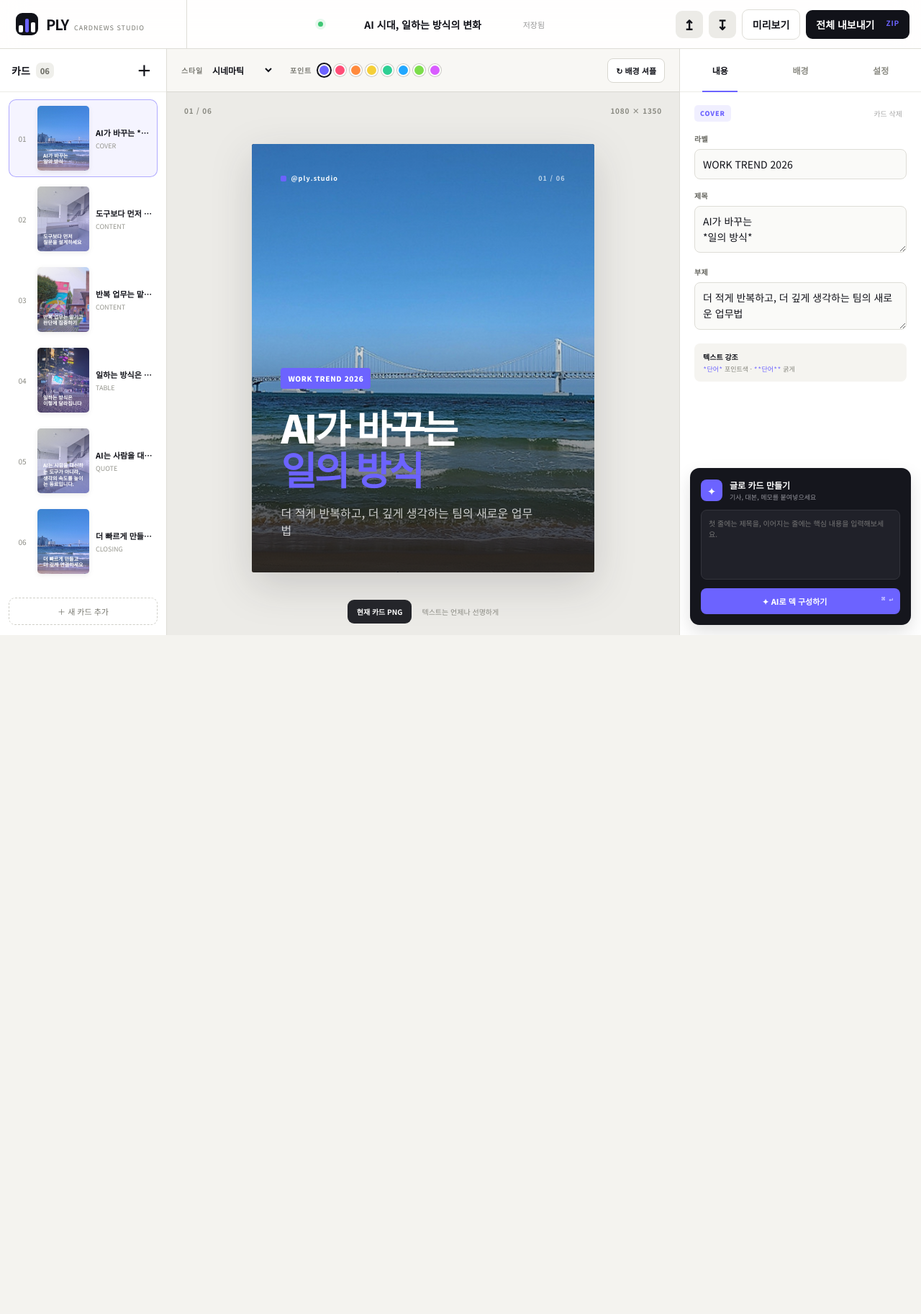
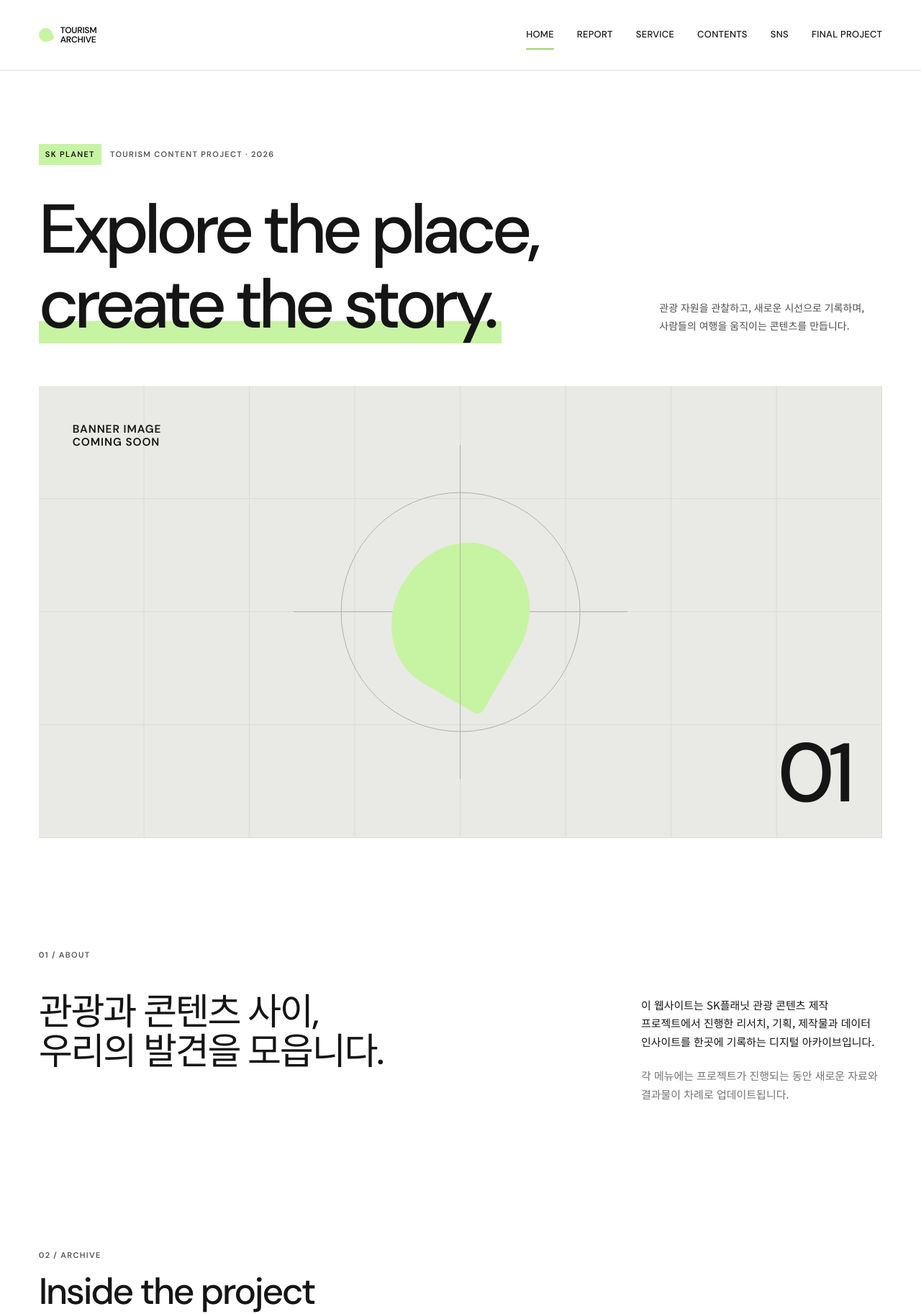
Before and after one commit to cloudbbh-hub/chaewoon, a website: page index.html in a window 1280 px wide. Shown: the top 1825 px of the page at 72% size. Before the commit the page ends 882 px from the top, so only its background shows below. Drawn offline with nearby package versions, Linux system fonts and the light colour scheme; a web font is replaced by a local one.

```diff
--- a/index.html
+++ b/index.html
@@ -3,89 +3,83 @@
 <head>
   <meta charset="UTF-8">
   <meta name="viewport" content="width=device-width, initial-scale=1.0">
-  <meta name="description" content="글 한 편을 선명한 카드뉴스로 바꾸는 AI 카드뉴스 에디터, PLY">
-  <meta name="theme-color" content="#101117">
-  <meta property="og:type" content="website">
-  <meta property="og:title" content="PLY — AI 카드뉴스 스튜디오">
-  <meta property="og:description" content="글 한 편을 선명한 카드뉴스로 바꾸고, 바로 편집하고 내보내세요.">
-  <meta property="og:image" content="/assets/images/og.png">
-  <meta name="twitter:card" content="summary_large_image">
-  <meta name="twitter:title" content="PLY — AI 카드뉴스 스튜디오">
-  <meta name="twitter:description" content="글 한 편을 선명한 카드뉴스로 바꾸고, 바로 편집하고 내보내세요.">
-  <meta name="twitter:image" content="/assets/images/og.png">
-  <title>PLY — AI 카드뉴스 스튜디오</title>
+  <meta name="description" content="SK플래닛 관광 콘텐츠 제작 과정과 결과물을 기록하는 디지털 아카이브">
+  <title>Tourism Content Archive</title>
   <link rel="preconnect" href="https://fonts.googleapis.com">
   <link rel="preconnect" href="https://fonts.gstatic.com" crossorigin>
-  <link href="https://fonts.googleapis.com/css2?family=Black+Han+Sans&family=Gaegu:wght@400;700&family=Noto+Sans+KR:wght@400;500;600;700;800;900&display=swap" rel="stylesheet">
-  <link rel="stylesheet" href="css/cardnews.css">
-  <link rel="stylesheet" href="css/cardnews-polish.css">
-  <script src="https://cdnjs.cloudflare.com/ajax/libs/html2canvas/1.4.1/html2canvas.min.js" defer></script>
-  <script src="https://cdnjs.cloudflare.com/ajax/libs/jszip/3.10.1/jszip.min.js" defer></script>
-  <script src="js/cardnews.js" defer></script>
+  <link href="https://fonts.googleapis.com/css2?family=DM+Sans:wght@400;500;600&family=Noto+Sans+KR:wght@400;500;600;700&display=swap" rel="stylesheet">
+  <link rel="stylesheet" href="css/style.css">
+  <script src="js/main.js" defer></script>
 </head>
-<body>
-  <a class="skip-link" href="#workspace">편집기로 바로가기</a>
-  <header class="topbar">
-    <a class="brand" href="index.html" aria-label="PLY 홈">
-      <span class="brand-symbol" aria-hidden="true"><i></i><i></i><i></i></span>
-      <span class="brand-copy"><strong>PLY</strong><small>Cardnews studio</small></span>
+<body data-page="home">
+  <a class="skip-link" href="#main">본문 바로가기</a>
+  <header class="site-header">
+    <a class="brand" href="index.html" aria-label="Tourism Content Archive 홈">
+      <span class="brand-mark" aria-hidden="true"></span>
+      <span>TOURISM<br>ARCHIVE</span>
     </a>
-    <div class="project-title"><span class="status-dot"></span><input id="deck-title" value="AI 시대, 일하는 방식의 변화" aria-label="프로젝트 이름"><span class="save-state" id="save-state">저장됨</span></div>
-    <div class="top-actions">
-      <button class="icon-button" id="import-json" type="button" title="덱 불러오기" aria-label="덱 불러오기">↥</button>
-      <button class="icon-button" id="export-json" type="button" title="덱 저장" aria-label="덱 저장">↧</button>
-      <button class="button ghost" id="preview-toggle" type="button">미리보기</button>
-      <button class="button primary" id="export-all" type="button"><span>전체 내보내기</span><b>ZIP</b></button>
-      <input id="json-file" type="file" accept="application/json" hidden>
-    </div>
+    <button class="menu-toggle" type="button" aria-expanded="false" aria-controls="primary-nav">
+      <span class="sr-only">메뉴 열기</span><span></span><span></span>
+    </button>
+    <nav class="primary-nav" id="primary-nav" aria-label="주요 메뉴">
+      <a href="HOME.html" data-nav="home">HOME</a>
+      <a href="report.html" data-nav="report">REPORT</a>
+      <a href="service.html" data-nav="service">SERVICE</a>
+      <a href="contents.html" data-nav="contents">CONTENTS</a>
+      <a href="sns.html" data-nav="sns">SNS</a>
+      <a href="final.html" data-nav="final">FINAL PROJECT</a>
+    </nav>
   </header>
 
-  <main class="workspace" id="workspace">
-    <aside class="filmstrip" aria-label="카드 목록">
-      <div class="panel-heading"><div><strong>카드</strong><span id="slide-count">06</span></div><button class="mini-button" id="add-slide" type="button" aria-label="카드 추가">＋</button></div>
-      <div class="slide-list" id="slide-list"></div>
-      <button class="new-slide" id="new-slide" type="button"><span>＋</span> 새 카드 추가</button>
-    </aside>
-
-    <section class="stage-shell" aria-label="카드 미리보기">
-      <div class="stage-toolbar">
-        <div class="style-picker"><label for="preset">스타일</label><select id="preset"><option value="cine">시네마틱</option><option value="mag">매거진 형광</option><option value="manga">만화 오버레이</option><option value="pixel">픽셀 인포</option><option value="doodle">도들</option><option value="blue">화이트 & 블루</option></select></div>
-        <div class="accent-control"><span>포인트</span><div class="swatches" id="swatches" aria-label="포인트 컬러"></div></div>
-        <button class="shuffle-button" id="shuffle-bg" type="button">↻ 배경 셔플</button>
+  <main id="main">
+    <section class="home-hero section-pad">
+      <div class="eyebrow reveal"><span>SK PLANET</span> TOURISM CONTENT PROJECT · 2026</div>
+      <div class="hero-title-wrap reveal">
+        <h1>Explore the place,<br><em>create the story.</em></h1>
+        <p>관광 자원을 관찰하고, 새로운 시선으로 기록하며,<br>사람들의 여행을 움직이는 콘텐츠를 만듭니다.</p>
       </div>
-      <div class="stage-area">
-        <div class="stage-meta"><span id="stage-index">01 / 06</span><span>1080 × 1350</span></div>
-        <div class="card-frame"><article class="card" id="card-preview" aria-live="polite"></article></div>
-        <div class="stage-actions"><button class="button dark" id="export-current" type="button">현재 카드 PNG</button><span>텍스트는 언제나 선명하게</span></div>
+      <div class="hero-visual reveal" role="img" aria-label="추후 프로젝트 대표 이미지가 들어갈 배너 영역">
+        <div class="hero-grid" aria-hidden="true"></div>
+        <span class="visual-label">BANNER IMAGE<br>COMING SOON</span>
+        <span class="visual-index">01</span>
+        <div class="visual-orbit" aria-hidden="true"><span></span></div>
       </div>
     </section>
 
-    <aside class="inspector" aria-label="카드 편집 패널">
-      <div class="inspector-tabs" role="tablist"><button class="is-active" data-tab="content" type="button">내용</button><button data-tab="background" type="button">배경</button><button data-tab="settings" type="button">설정</button></div>
-      <section class="tab-panel is-active" data-panel="content">
-        <div class="panel-kicker"><span id="card-type-label">COVER</span><button id="delete-slide" type="button">카드 삭제</button></div>
-        <div id="field-editor"></div>
-        <div class="syntax-tip"><strong>텍스트 강조</strong><span><code>*단어*</code> 포인트색 · <code>**단어**</code> 굵게</span></div>
-      </section>
-      <section class="tab-panel" data-panel="background">
-        <div class="field-group"><label>배경 이미지</label><div class="upload-zone" id="upload-zone" tabindex="0" role="button"><span>＋</span><strong>이미지 업로드</strong><small>JPG, PNG · 세로형 권장</small></div><input type="file" id="bg-file" accept="image/*" hidden></div>
-        <div class="field-group"><label for="bg-url">이미지 URL</label><div class="input-action"><input id="bg-url" placeholder="https://..."><button id="apply-url" type="button">적용</button></div></div>
-        <div class="field-group range-field"><div><label for="scrim">하단 어둡게</label><output id="scrim-value">82%</output></div><input id="scrim" type="range" min="0" max="100" value="82"></div>
-      </section>
-      <section class="tab-panel" data-panel="settings">
-        <div class="field-group"><label for="handle">브랜드 핸들</label><input id="handle" value="@ply.studio"></div>
-        <div class="field-group"><label for="server-url">AI 서버 주소</label><input id="server-url" placeholder="현재 접속 주소 사용"></div>
-        <div class="connection"><span></span><div><strong>로컬 편집 모드</strong><small>빠른 변환과 편집 기능을 사용할 수 있어요.</small></div></div>
-        <button class="button danger" id="reset-deck" type="button">처음 상태로 초기화</button>
-      </section>
-      <div class="ai-composer">
-        <div class="ai-heading"><span class="spark">✦</span><div><strong>글로 카드 만들기</strong><small>기사, 대본, 메모를 붙여넣으세요</small></div></div>
-        <textarea id="source-text" rows="5" placeholder="첫 줄에는 제목을, 이어지는 줄에는 핵심 내용을 입력해보세요."></textarea>
-        <button class="ai-button" id="convert-text" type="button"><span>✦</span> AI로 덱 구성하기 <kbd>⌘ ↵</kbd></button>
+    <section class="intro section-pad reveal">
+      <p class="section-number">01 / ABOUT</p>
+      <div class="intro-copy">
+        <h2>관광과 콘텐츠 사이,<br>우리의 발견을 모읍니다.</h2>
+        <div>
+          <p>이 웹사이트는 SK플래닛 관광 콘텐츠 제작 프로젝트에서 진행한 리서치, 기획, 제작물과 데이터 인사이트를 한곳에 기록하는 디지털 아카이브입니다.</p>
+          <p class="muted">각 메뉴에는 프로젝트가 진행되는 동안 새로운 자료와 결과물이 차례로 업데이트됩니다.</p>
+        </div>
       </div>
-    </aside>
+    </section>
+
+    <section class="archive-menu section-pad">
+      <div class="section-heading reveal">
+        <p class="section-number">02 / ARCHIVE</p>
+        <h2>Inside the project</h2>
+      </div>
+      <div class="archive-list">
+        <a class="archive-link reveal" href="report.html"><span class="archive-no">01</span><strong>Report</strong><small>Research &amp; Planning</small><span class="arrow">↗</span></a>
+        <a class="archive-link reveal" href="service.html"><span class="archive-no">02</span><strong>Service</strong><small>Digital Product</small><span class="arrow">↗</span></a>
+        <a class="archive-link reveal" href="contents.html"><span class="archive-no">03</span><strong>Contents</strong><small>Cards &amp; Videos</small><span class="arrow">↗</span></a>
+        <a class="archive-link reveal" href="sns.html"><span class="archive-no">04</span><strong>SNS</strong><small>Data &amp; Insights</small><span class="arrow">↗</span></a>
+        <a class="archive-link reveal" href="final.html"><span class="archive-no">05</span><strong>Final Project</strong><small>Team Outcomes</small><span class="arrow">↗</span></a>
+      </div>
+    </section>
   </main>
-  <div class="toast" id="toast" role="status" aria-live="polite"></div>
-  <div class="preview-modal" id="preview-modal" hidden><button id="close-preview" type="button" aria-label="미리보기 닫기">×</button><div class="preview-grid" id="preview-grid"></div></div>
+
+  <footer class="site-footer">
+    <div class="footer-brand"><span class="brand-mark" aria-hidden="true"></span><strong>TOURISM CONTENT ARCHIVE</strong></div>
+    <p>SK플래닛 관광 콘텐츠 제작 프로젝트</p>
+    <p>© <span data-year></span> All rights reserved.</p>
+    <div class="footer-social" aria-label="소셜 미디어">
+      <a href="https://www.instagram.com/life__of_the_valley/" target="_blank" rel="noopener noreferrer" aria-label="인스타그램 새 창에서 열기" title="Instagram"><span class="social-icon instagram-icon" aria-hidden="true"></span><span class="sr-only">Instagram</span></a>
+      <a href="https://www.youtube.com/@busanhanharu" target="_blank" rel="noopener noreferrer" aria-label="유튜브 새 창에서 열기" title="YouTube"><span class="social-icon youtube-icon" aria-hidden="true"></span><span class="sr-only">YouTube</span></a>
+    </div>
+  </footer>
 </body>
 </html>
```
